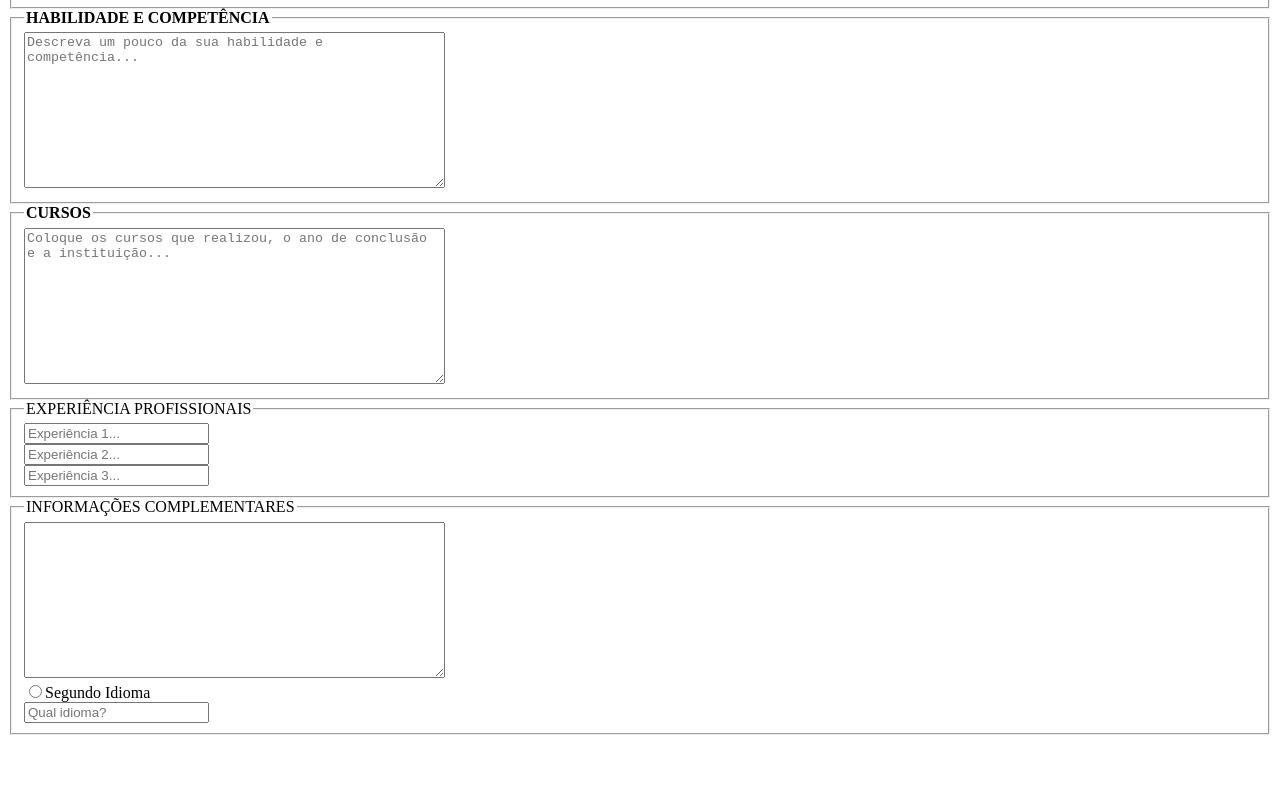
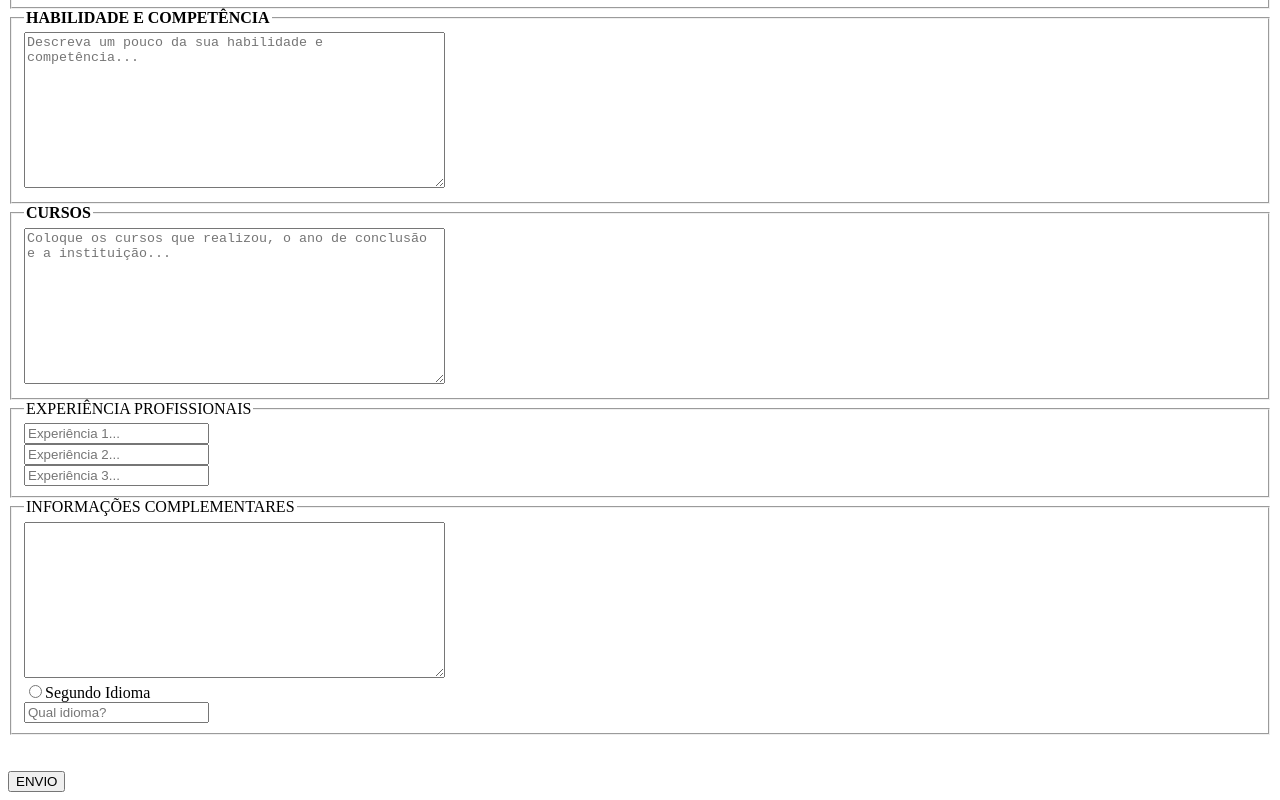
Before and after one commit to JoaoEger/HTML1, a plain HTML site: page curriculo.html in a window 1280 px wide. Shown: the part 848-1648 px from the top of the page. Before the commit the page ends 1591 px from the top, so only its background shows below. Drawn offline with Linux system fonts and the light colour scheme.

Commit message:
Commitando

```diff
--- a/curriculo.html
+++ b/curriculo.html
@@ -165,7 +165,12 @@
             <input type="text" placeholder="Qual idioma?">
 
         </fieldset>
+        <br>
+        <br>
+
+        <button type="submit">ENVIO</button>
     </form>
+
 
 
 </body>
```
Also changed, not shown: formulario.html (+1 -0 lines).
